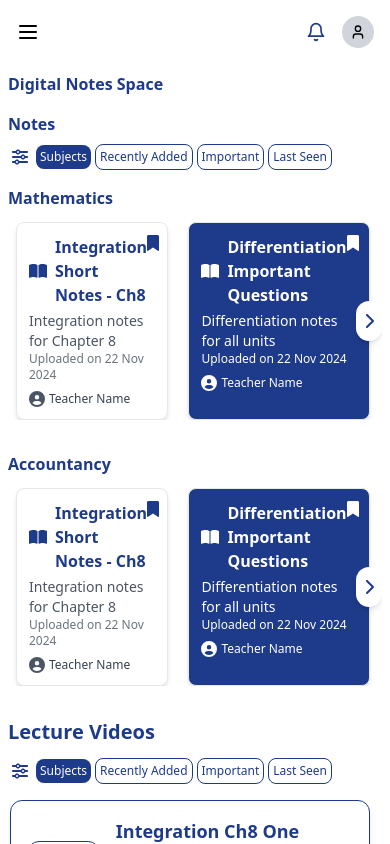
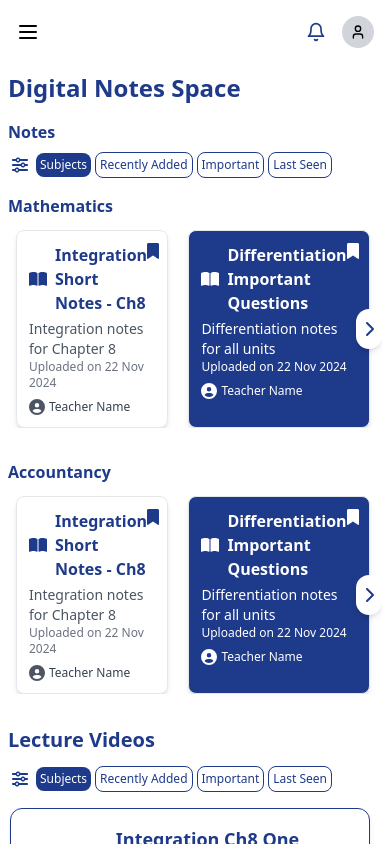
Before and after one commit to SAIKRISHNA2005/Student-Space, a React (Vite) app: page /notes in a window 390 px wide. Built offline with nearby package versions, Linux system fonts and the light colour scheme.

Commit message:
4PageCompleted

```diff
--- a/src/components/FeePaymentHeader.tsx
+++ b/src/components/FeePaymentHeader.tsx
@@ -4,7 +4,7 @@ import { Download } from "lucide-react"; // Import Download icon
 const FeePaymentHeader: React.FC = () => {
   return (
     <div className="flex justify-between text-blue-900 items-center mb-5">
-      <h1 className="md:text-3xl xs:text-2xl font-bold">Fee Payment Details</h1>
+      <h1 className="md:text-3xl xs:text-xl font-bold">Fee Payment Details</h1>
       <button className="flex items-center bg-[#1E3A8A] text-white px-3 py-1.5 rounded-md hover:bg-[#1E3A8A]">
         <Download className="sm:w-2 sm:h-2 md:w-5 md:h-5 mr-2" /> {/* Icon before text */}
         Download Report
--- a/src/pages/DigitalNotesSpace.tsx
+++ b/src/pages/DigitalNotesSpace.tsx
@@ -57,7 +57,7 @@ const DigitalNotesSpace = () => {
         <Header toggleSidebar={toggleSidebar} />
 
         <main className="flex-1 overflow-y-auto p-2 md:pl-12 flex flex-col">
-          <h1 className="text-[#1E3A8A] md:text-3xl sm:text-lg font-bold mb-4">Digital Notes Space</h1>
+          <h1 className="text-[#1E3A8A] md:text-3xl xs:text-2xl font-bold mb-4">Digital Notes Space</h1>
           <span className="text-[#1E3A8A] md:text-xl sm:text-md font-semibold pb-2">Notes</span>
 
           <Tabs />
```
